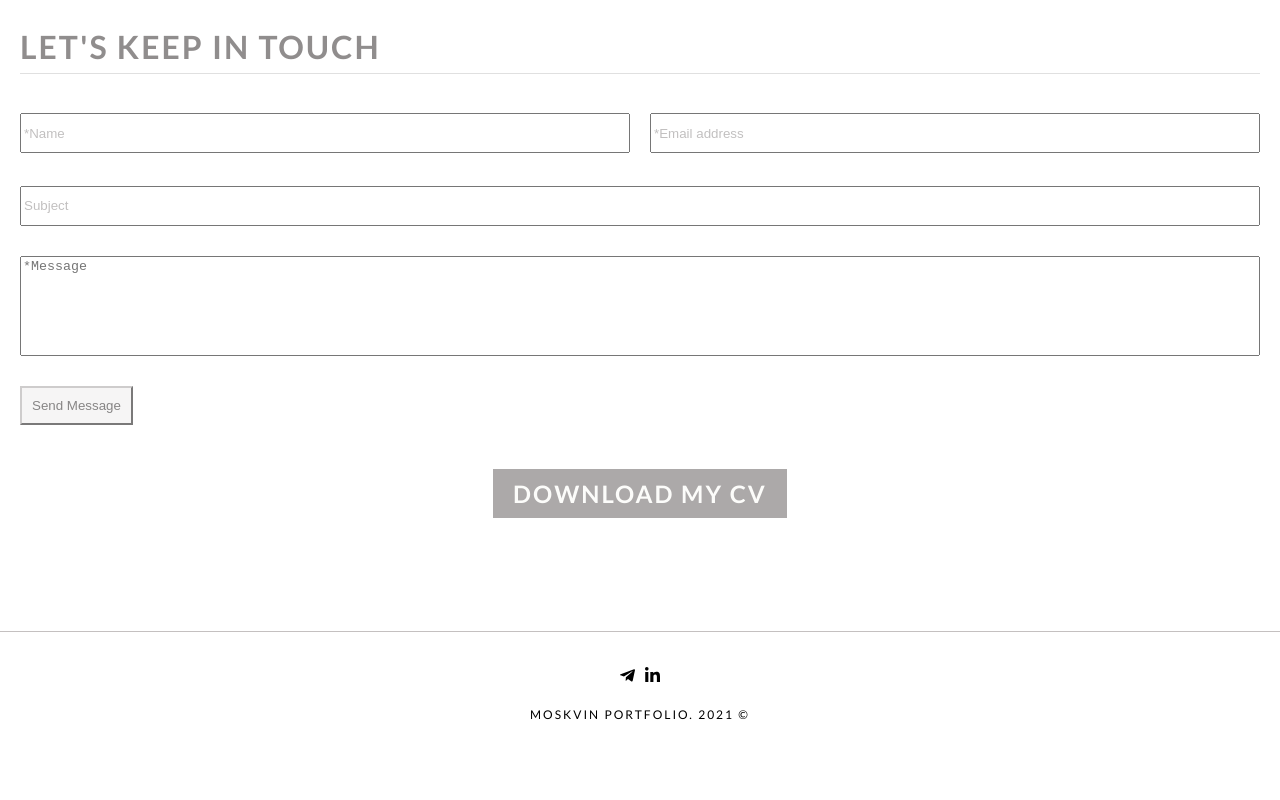
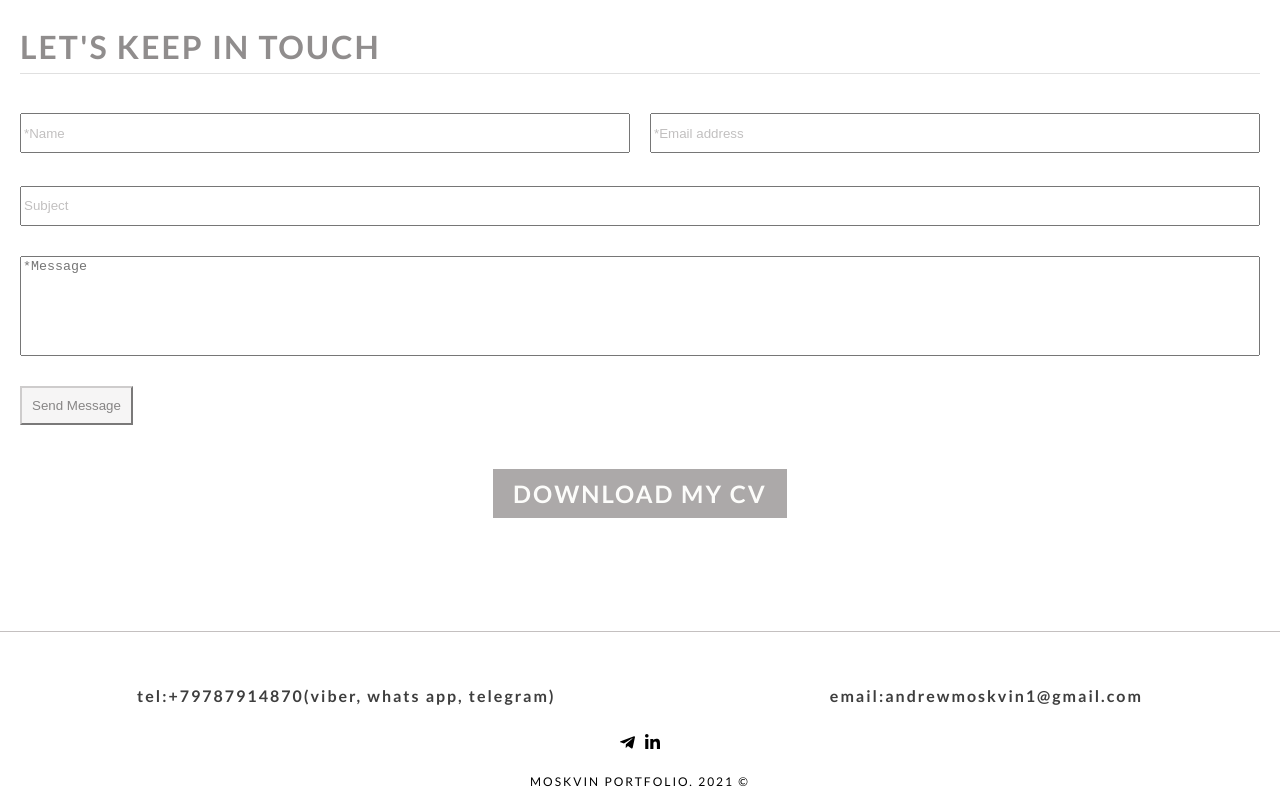
Before and after one commit to MoskvinAndrew/Moskvin_portfolio, a React (Create React App) app: page / in a window 1280 px wide. Shown: the part 3182-3982 px from the top of the page. Before the commit the page ends 3915 px from the top, so only its background shows below. Built offline with nearby package versions, Linux system fonts and the light colour scheme.

Commit message:
add contacts

```diff
--- a/src/components/footer/footer.tsx
+++ b/src/components/footer/footer.tsx
@@ -22,11 +22,24 @@ const ParagraphStyled = styled.p`
   text-transform: uppercase;
   text-decoration: none;
 `
+const DivStyled = styled.div`
+  display: flex;
+  justify-content: space-around;
+`
+const StyledP = styled.p`
+  font-size: 16px;
+  display: inline-block;
+  color: #3e3e3e;
+`
 
 
 export const Footer = () => {
     return(
         <FooterStyledInner>
+            <DivStyled>
+            <StyledP>tel:+79787914870(viber, whats app, telegram)</StyledP>
+            <StyledP>email:andrewmoskvin1@gmail.com</StyledP>
+            </DivStyled>
             <NetworkLinkStyled className={'my_link'}>
 
                 <a href={"https://t.me/MoskvinAndrew"}><StyledSocialNetworkImg src={telegram} className={'my_picture'} /></a>
```
